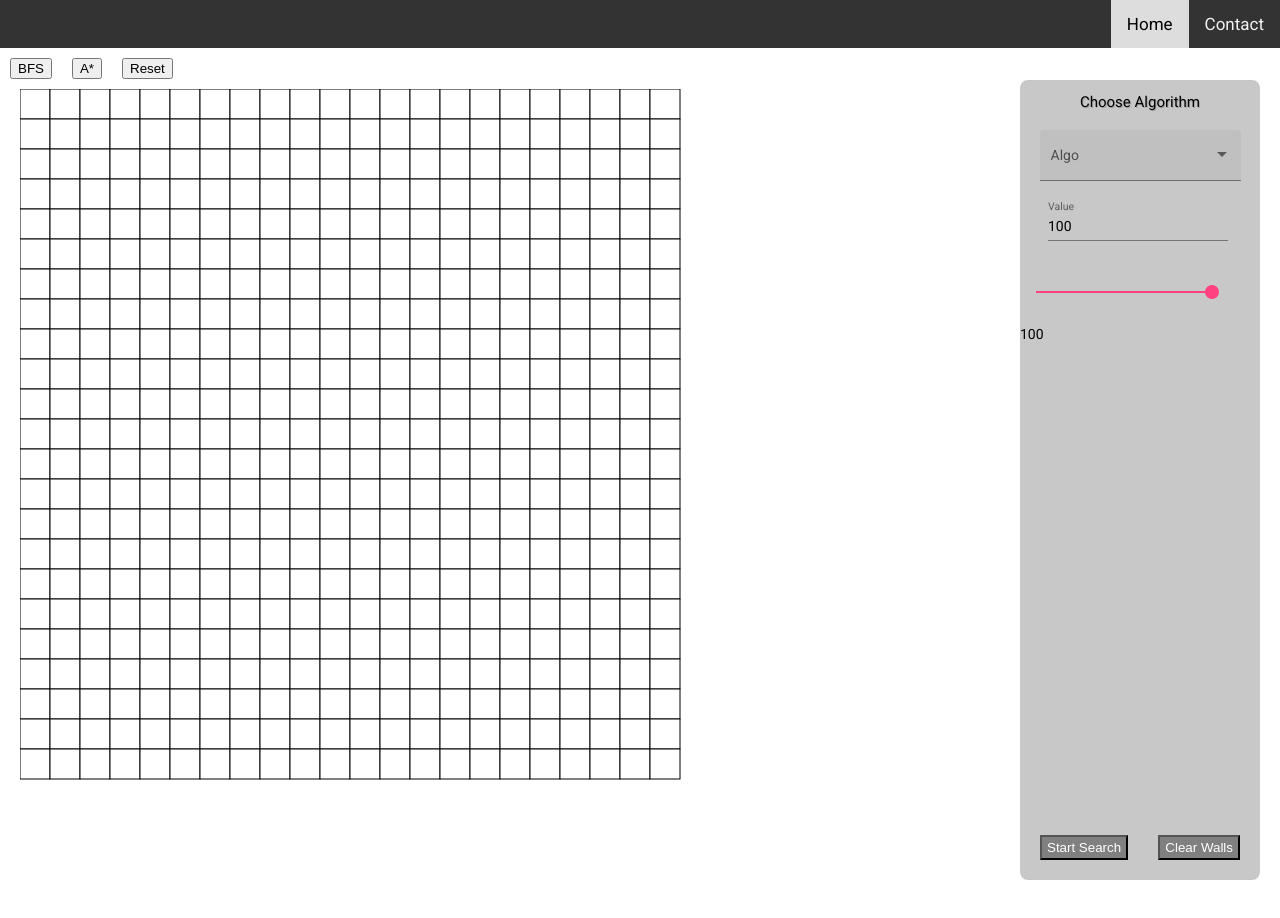
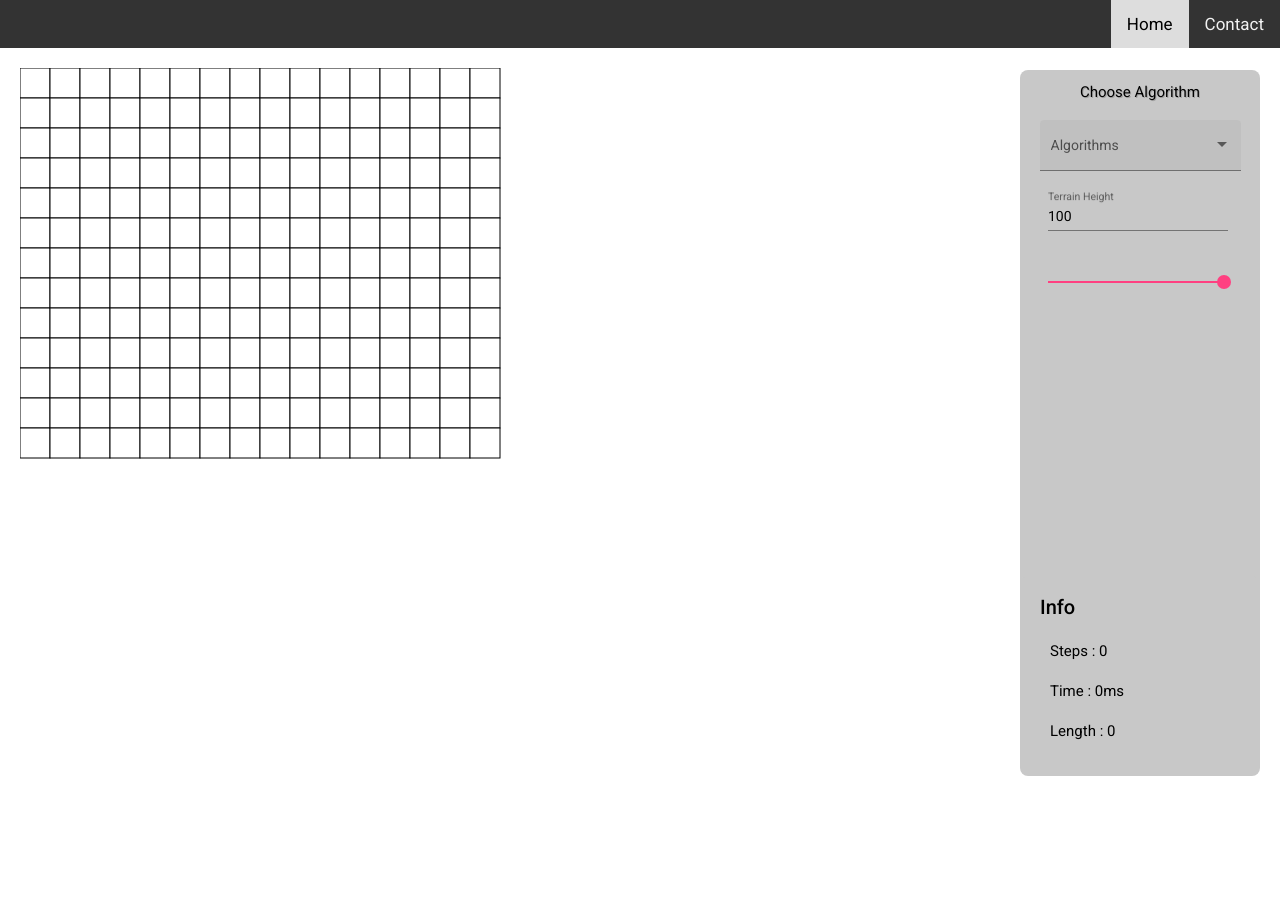
Before and after one commit to avyaktawrat/Microsoft-MicroMARS, an Angular app: page /home in a window 1280 px wide. Shown: the top 918 px of the page. Built offline with nearby package versions, Linux system fonts and the light colour scheme.

Commit message:
Info Section added

```diff
--- a/src/app/first-component/first-component.component.css
+++ b/src/app/first-component/first-component.component.css
@@ -1,4 +1,9 @@
+.main-page{
+	width: 100%;
+	height: 100%;
+}
 .svg{
+	padding-top: 20px;
 	padding-left: 20px;
     height: 100%;
     width: 100%;
@@ -22,11 +27,11 @@
     background-color: rgb(200,200,200);
     text-decoration-color: blanchedalmond;
     position: absolute;
-    top: 80px;
+    top: 70px;
     right: 20px;
     border-radius: 8px;
     width: 240px;
-    height: 100%;
+    height: 620px;
     border-width:  50px;
 }
 form{
@@ -41,8 +46,9 @@ form h4{
     color:black;
 }
 form mat-form-field {
-	padding: 0px 20px 0px 20px;
+	padding: 0px 22px 0px 20px;
 }
+
 
 .buttonSearch{
 	background-color: grey;
@@ -50,15 +56,24 @@ form mat-form-field {
 	padding:  3px 5px;
 	position: absolute;
 	left: 20px;
+	bottom: 60px;
+}
+.buttonReset{
+	background-color: grey;
+	color: white;
+	padding:  3px 5px;
+	position: absolute;
+	left: 85px;
 	bottom: 20px;
 }
+
 .buttonWall{
 	background-color: grey;
 	color: white;
 	padding:  3px 5px;
 	position: absolute;
 	right: 20px;
-	bottom: 20px;
+	bottom: 60px;
 }
 /* slider */
 .example-h2 {
@@ -71,6 +86,7 @@ form mat-form-field {
   }
 
   .mat-slider-horizontal {
+  	left: 12px;
     width: 80%;
   }
 
@@ -83,3 +99,23 @@ form mat-form-field {
     align-items: center;
     height: 60px;
   }
+
+  .info {
+	background-color: rgb(200,200,200);
+    text-decoration-color: blanchedalmond;
+    position: absolute;
+    bottom: 24px;
+    right: 20px;
+    border-radius: 8px;
+    width: 240px;
+    height: 200px;
+    border-width:  50px;
+  }
+  .info h2{
+  	margin-left: 20px;
+ 	margin-top: 15px;
+
+  }
+ .info h4{
+ 	margin-left: 30px;
+ }
--- a/src/app/first-component/first-component.component.html
+++ b/src/app/first-component/first-component.component.html
@@ -1,25 +1,14 @@
 
 <div id="main-page">
-	<button (click)="rl_search()" style="margin: 10px;">BFS</button>
-	<button (click)="search_A()" style="margin: 10px;">A*</button>
-	<button (click)="rl_reset()" style="margin: 10px;">Reset</button>
 
 	<svg class="svg"  [attr.height]="height" [attr.width]="width">
-	      <rect *ngFor="let i of gridCord" [attr.x]=i.x [attr.y]=i.y [attr.width]="30" [attr.height]="30"
-	            rx="0" ry="0" (mousedown)="mouseDownE(i.x, i.y,i.obstacle)" (mouseup)="mouseUp(i.x,i.y,i.obstacle)"
-	            (mouseleave)="fillGrey(i.x, i.y,i.obstacle)"  (click)="fillColor(i.x,i.y,i.obstacle)"> </rect>
-
-	   		<!-- <text  *ngFor="let i of gridCord" [attr.x]=i.x+3 [attr.y]=i.y+27 font-size= "12"> {{i.g}} </text>
-	   		<text  *ngFor="let i of gridCord" [attr.x]=i.x+20 [attr.y]=i.y+27 font-size= "12"> {{i.h}} </text>
-	   		<text  *ngFor="let i of gridCord" [attr.x]=i.x+13 [attr.y]=i.y+15 font-size= "12"> {{i.f}} </text>
-	   		 -->
-	           <!-- <text x="0" y="30" font-family="Verdana" font-size="20" fill="blue">Hello</text>-->
+        <rect *ngFor="let i of gridCord" [attr.x]=i.x [attr.y]=i.y [attr.width]="30" [attr.height]="30" rx="0" ry="0" (mousedown)="mouseDownE(i.x, i.y,i.obstacle)" (mouseup)="mouseUp(i.x,i.y,i.obstacle)" (mouseleave)="fillGrey(i.x, i.y,i.obstacle)"  (click)="fillColor(i.x,i.y,i.obstacle)"> </rect>
 	</svg>
 	<div id = "menu-bar">
 		<form>
 			<h4>Choose Algorithm</h4>
 	    	<mat-form-field appearance="fill">
-		        <mat-label>Algo</mat-label>
+	        	<mat-label>Algorithms</mat-label>
 	        	<mat-select [(ngModel)]="selectedValue" name="food">
 			        <mat-option *ngFor="let algo of Algorithms" [value]="algo.value">
 		        	    {{algo.viewValue}}
@@ -39,9 +28,8 @@
 			<section class="example-section">
 			  <!-- Slider Config-->
 			  	<mat-form-field class="example-margin">
-				<mat-label>Value</mat-label>
-				<input matInput type="number" value="{{choose}}" [(ngModel)]="choose" (input)="onSearchChange($event.target.value)"
-				[ngModelOptions]="{standalone: true}" max="100" min="0">
+					<mat-label>Terrain Height</mat-label>
+					<input matInput type="number" value="{{choose}}" [(ngModel)]="choose" (input)="onSearchChange($event.target.value)" [ngModelOptions]="{standalone: true}" max="100" min="0">
 			    </mat-form-field>
 			</section>
 		    <mat-slider
@@ -55,8 +43,11 @@
 				(input)="onChange($event)"
 				[ngModelOptions]="{standalone: true}">
 			</mat-slider>
-			{{choose}}
+			<!-- {{choose}} -->
 			<!-- Slider Config ends-->
+<!-- 			<button (click)="rl_search()" style="margin: 10px;">BFS</button>
+			<button (click)="search_A()" style="margin: 10px;">A*</button> -->
+			<button class = "buttonReset" (click)="rl_reset()">Reset All</button>
 	        <button class = "buttonSearch" (click)="Search()">Start Search</button>
 	        <button class = "buttonWall" (click)="clearWall()">Clear Walls</button>
 			  <!--	<div class="example-button-row">
@@ -69,5 +60,13 @@
 					</div>
 			  	</div>-->
 		</form>
+
+
+	</div>
+	<div class= "info">
+		<h2>Info </h2>
+		<h4> Steps : {{steps}}</h4>
+		<h4> Time : {{time}}ms</h4>
+		<h4> Length : {{length}}</h4>
 	</div>
 </div>
--- a/src/app/first-component/first-component.component.ts
+++ b/src/app/first-component/first-component.component.ts
@@ -25,14 +25,14 @@ interface Car {
 export class FirstComponentComponent implements OnInit {
   constructor() {
   }
-  // height = screen.availHeight;
-  // width =screen.availWidth;
+  height = screen.availHeight;
+  width =screen.availWidth;
 
-  height = window.innerHeight;
-  width = screen.width;
+  // height = window.innerHeight;
+  // width = screen.width;
 
-  hGrid :number = Math.floor((this.height-100)/30);
-  vGrid :number = Math.floor((this.width-120)/30);
+  hGrid :number = Math.floor((this.height-200)/30);
+  vGrid :number = Math.floor((this.width-300)/30);
   totalGrid : number =this.hGrid * this.vGrid;
   gridCord: GridCoords[] = new Array(this.totalGrid);
   mouseDown : boolean = false;
@@ -41,10 +41,11 @@ export class FirstComponentComponent implements OnInit {
   i :number = 0;
   start :number = 0;
   end :number = 0;
-
+  steps :number = 0;
+  time :string = "0";
+  length : number = 0;
 
   ngOnInit() {
-
     for (let i = 0; i < this.vGrid; i++) {
       for (let j = 0; j < this.hGrid; j++) {
         this.gridCord[this.hGrid * i + j] = {x: i * 30, y: j * 30, obstacle: 0};
@@ -142,6 +143,9 @@ export class FirstComponentComponent implements OnInit {
   }
 
   rl_search(): void{
+    this.step = 0;
+    this.length = 0;
+    let milli = performance.now();
 
     //console.log(this.start);
     //console.log(this.end);
@@ -164,6 +168,7 @@ export class FirstComponentComponent implements OnInit {
     distance[this.start] = 0;
     qu.push(this.start);
     while(qu.length != 0){
+      this.steps ++;
       var s =   qu[0];
       qu.shift();
       var arr = this.direction_vector(s);
@@ -178,7 +183,11 @@ export class FirstComponentComponent implements OnInit {
               let element = document.getElementsByTagName('rect')[node];
               element.style.fill = "orange";
               node = parent[node];
+              this.length ++;
             }
+            let milli2 = performance.now();
+            this.time = (milli2-milli).toFixed(3);
+            this.length ++;
             break;
           }
           if(visited[u]){
@@ -267,9 +276,10 @@ export class FirstComponentComponent implements OnInit {
   }
 
   search_A():void {
-    console.log(this.distance(this.end,this.end-1));
-    console.log("start = "+this.start,this.end);
+    this.steps = 0;
     this.reset_color();
+    this.length = 0;
+    let milli = performance.now();
     var openList = new Array();
     var closedList = new Array();
     var f = new Array();
@@ -283,9 +293,9 @@ export class FirstComponentComponent implements OnInit {
     g[this.start] = 0;
     f[this.start] = g[this.start] + h[this.start];
     let currentNode :number;
-    let steps :number = 0;
+
     while(openList.length != 0) {
-      steps ++;
+      this.steps ++;
 
       //select least f if same f then find least h
       var lowInd : number = 0;
@@ -323,8 +333,11 @@ export class FirstComponentComponent implements OnInit {
             let element = document.getElementsByTagName('rect')[node];
             element.style.fill = "orange";
             node = parent[node];
+            this.length ++;
           }
-          console.log("steps = " + steps);
+          this.length++;
+          let milli2 = performance.now();
+          this.time =  (milli2-milli).toFixed(3);
           break;
       }
 
@@ -398,6 +411,7 @@ export class FirstComponentComponent implements OnInit {
     }
 
   }
+
   // Slider for Obstacle
   max = 100;
   min = 0;
@@ -423,7 +437,7 @@ export class FirstComponentComponent implements OnInit {
   Algorithms: DropDownSelect[] = [
     {value: 'bfs', viewValue: 'Breadth First Search'},
     {value: 'palanadhinka', viewValue: 'xyz'},
-    {value: 'def', viewValue: 'A*'}
+    {value: 'Astar', viewValue: 'A*'}
   ];
 
   cars: Car[] = [
@@ -435,10 +449,26 @@ export class FirstComponentComponent implements OnInit {
   submit(a: string){
     console.log(a);
   }
-  clearWall(){
-    console.log('ok');
+  clearWall() : void{
+   for (var u = this.totalGrid - 1; u >= 0; u--) {
+      this.gridCord[u].obstacle =0
+      let element = document.getElementsByTagName('rect')[u];
+      if (element.style.fill != "red" && element.style.fill != "green"){
+        element.style.fill = "white";
+      }
+    }
   }
   Search(){
-    console.log('ok2');
+    switch (this.selectedValue) {
+      case "bfs":
+        this.rl_search();
+        break;
+      case "Astar":
+        this.search_A();
+        break;
+      default:
+        alert("Select Algorithms");
+        break;
+    }
   }
 }
```
Lines whose indentation alone changed are shown as unchanged.
